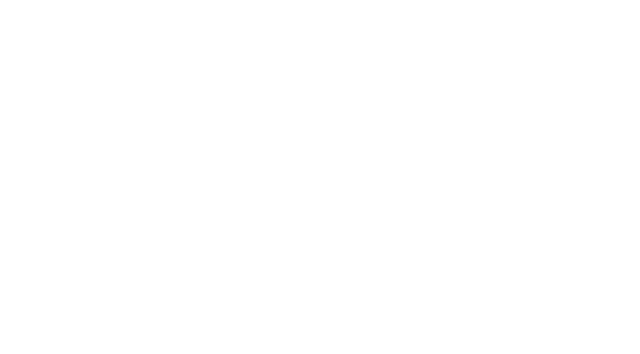
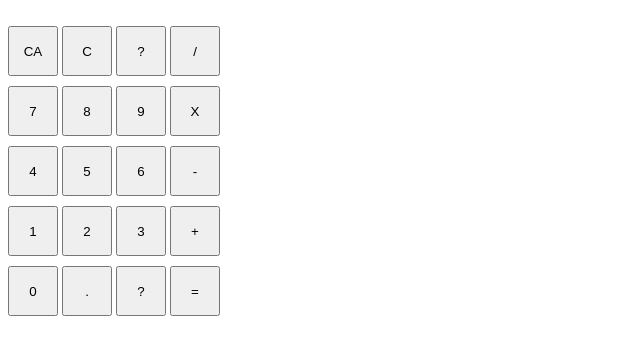
Before and after one commit to MatiKid/Calculator, a plain HTML site: page index.html in a window 1280 px wide. Shown: the whole page, without its empty margins (0-640 px from the left). Drawn offline with nearby package versions, Linux system fonts and the light colour scheme.

Commit message:
Add basic basic html frame & CSS

```diff
--- a/css/style.css
+++ b/css/style.css
@@ -0,0 +1,13 @@
+.btn-line {
+	margin-bottom: 10px;
+}
+
+.calc-btn {
+	height: 50px;
+	width: 50px;
+}
+
+#display {
+	font-size: 26px;
+    font-weight: bold;
+}
--- a/index.html
+++ b/index.html
@@ -8,7 +8,39 @@
 </head>
 
 <body>
-
+	<div id="calculator">
+		<p id="display"></p>
+		<div class="btn-line">
+			<button class="calc-btn clear-all">CA</button>
+			<button class="calc-btn clear">C</button>
+			<button class="calc-btn">?</button>
+			<button class="calc-btn divide">/</button>
+		</div>
+		<div class="btn-line">
+			<button class="calc-btn number">7</button>
+			<button class="calc-btn number">8</button>
+			<button class="calc-btn number">9</button>
+			<button class="calc-btn multiply">X</button>
+		</div>
+		<div class="btn-line">
+			<button class="calc-btn number">4</button>
+			<button class="calc-btn number">5</button>
+			<button class="calc-btn number">6</button>
+			<button class="calc-btn substract">-</button>
+		</div>
+		<div class="btn-line">
+			<button class="calc-btn number">1</button>
+			<button class="calc-btn number">2</button>
+			<button class="calc-btn number">3</button>
+			<button class="calc-btn add">+</button>
+		</div>
+		<div class="btn-line">
+			<button class="calc-btn number">0</button>
+			<button class="calc-btn decimal-point">.</button>
+			<button class="calc-btn">?</button>
+			<button class="calc-btn total">=</button>
+		</div>
+	</div>
 </body>
 
 <script src="https://code.jquery.com/jquery-2.2.0.min.js"></script>
```
